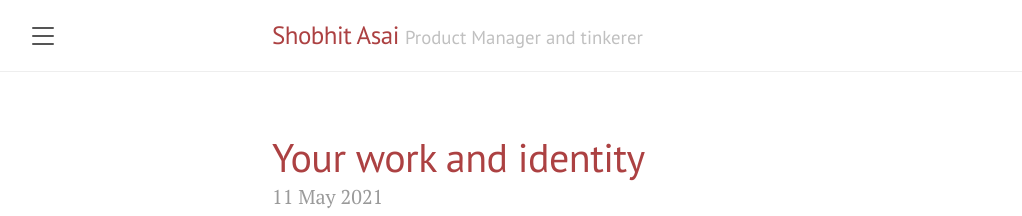
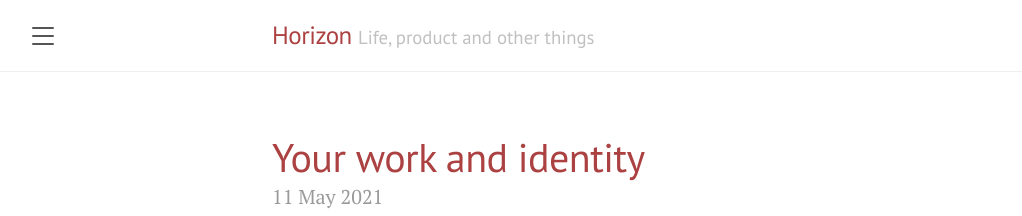
Before and after one commit to asaiatin/asaiatin.github.io, a Jekyll site: the page built from index.html, in a window 1280 px wide. Shown: the top 216 px of the page, without its empty margins (8-1030 px from the left). Built offline with Jekyll 4.4.1, drawn with Linux system fonts in a browser that asks for light colours; the list of posts is cut into pages by our own code.

Commit message:
Change in homepage

```diff
--- a/_config.yml
+++ b/_config.yml
@@ -1,6 +1,6 @@
 # Setup
-title:               Shobhit Asai
-tagline:             'Product Manager and tinkerer'
+title:               Horizon
+tagline:             'Life, product and other things'
 description:         'I make digital products that solve a problem and delight users, social impact is a plus!'
 url:                 https://asaiat.in
 baseurl:             ''
```
